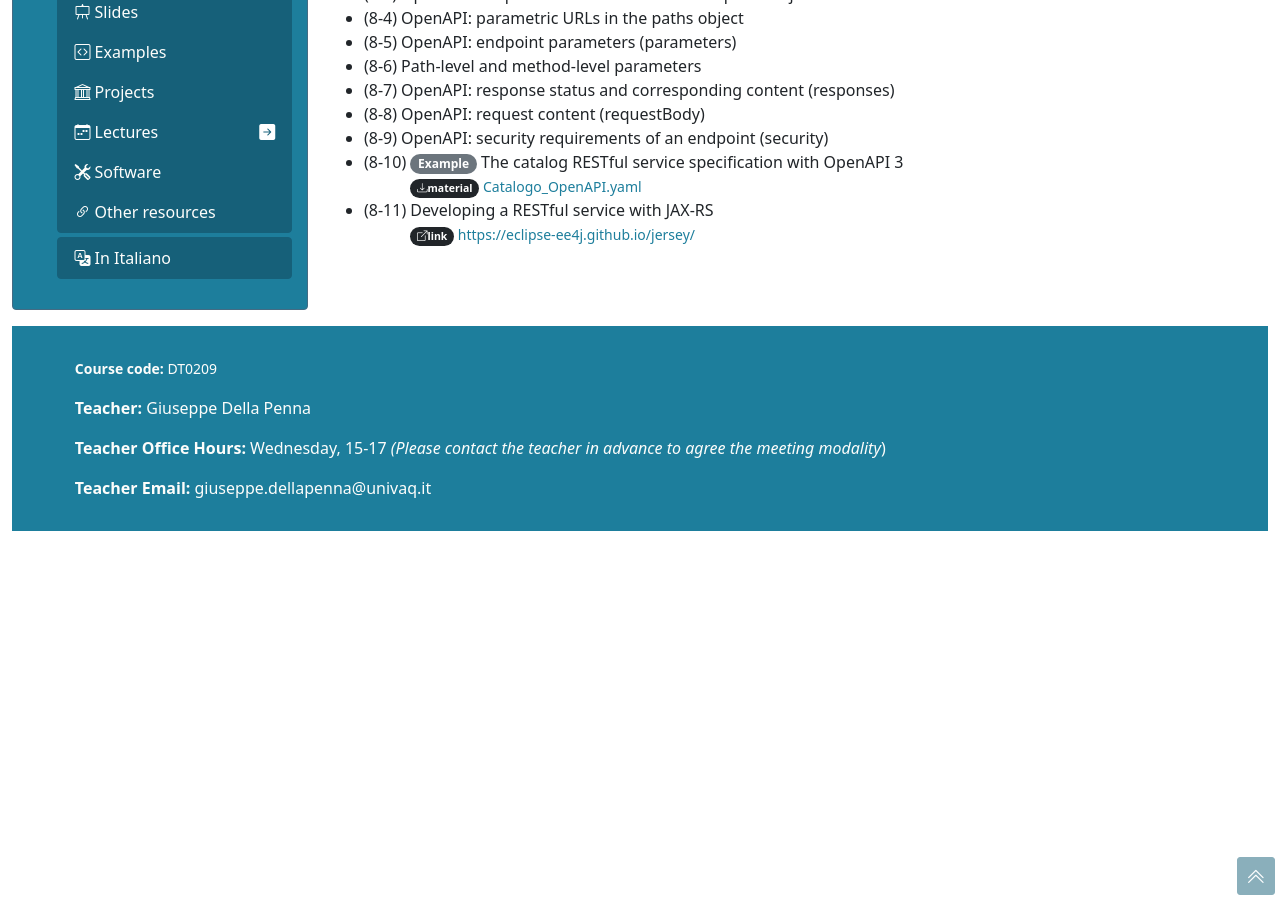
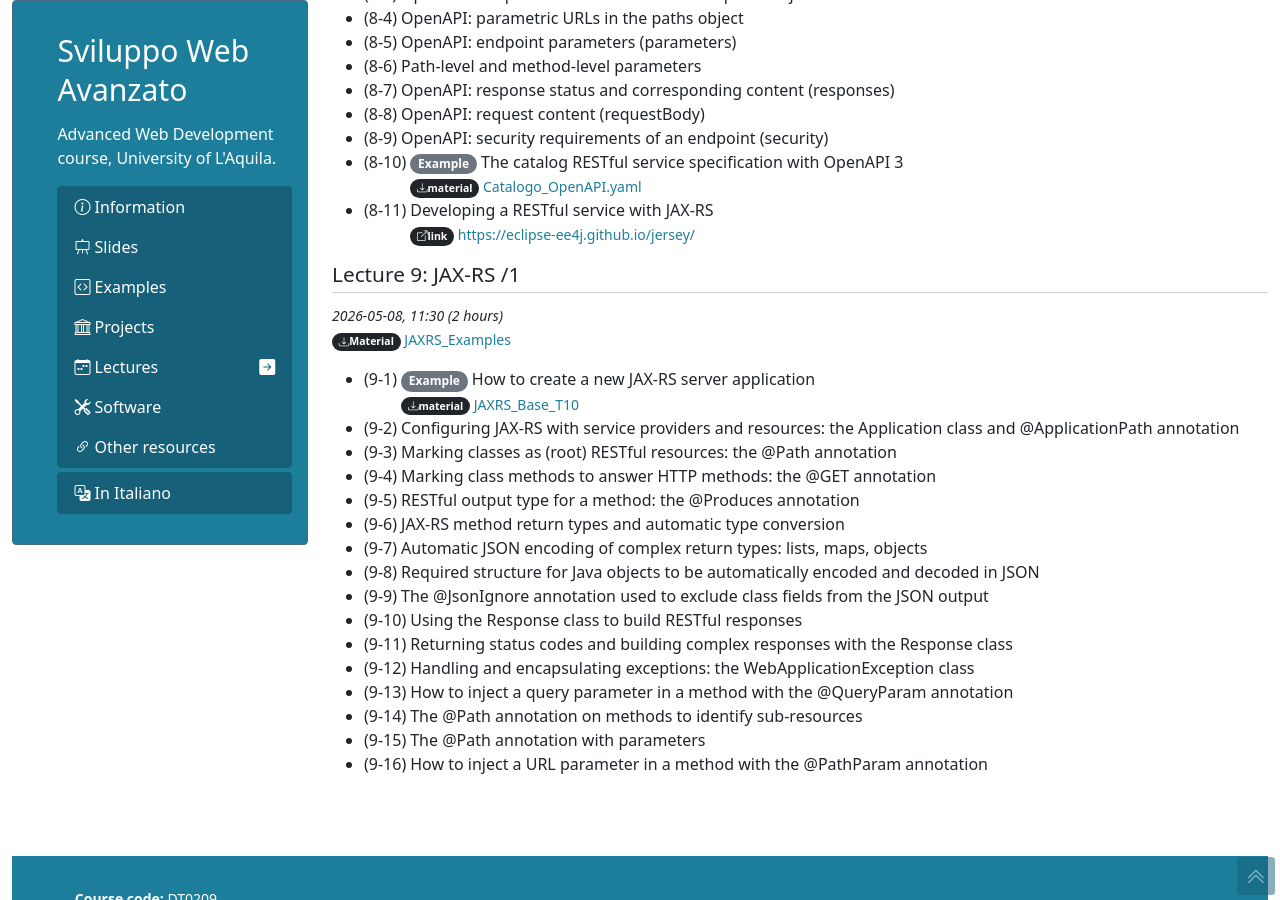
Before and after one commit to SviluppoWebAvanzato-Univaq/SviluppoWebAvanzato-Univaq.github.io, a Jekyll site: the page built from logs/log-en-current.html, in a window 1280 px wide and 900 px high, scrolled down 4791 px. Built offline with Jekyll 4.4.1, drawn with Linux system fonts in a browser that asks for light colours; some of the changed text lies outside the part shown.

Commit message:
Weekly update

```diff
--- a/_data/log-2025.json
+++ b/_data/log-2025.json
@@ -809,5 +809,91 @@
     "title": {
       "all": "OpenAPI /2"
     }
+  },
+  {
+    "date": "2026-05-08T11:30:00",
+    "duration": 2,
+    "attachments": [
+      {
+        "name": "JAXRS_Examples",
+        "link": "https://github.com/SviluppoWebAvanzato-Univaq/JAXRS_Examples"
+      }
+    ],
+    "arguments": [
+      {
+        "en": "How to create a new JAX-RS server application",
+        "it": "Creare una nuova applicazione server JAX-RS",
+        "type": "esempio",
+        "attachments": [
+          {
+            "name": "JAXRS_Base_T10",
+            "link": "https://github.com/SviluppoWebAvanzato-Univaq/JAXRS_Base_T10"
+          }
+        ]
+      },
+      {
+        "en": "Configuring JAX-RS with service providers and resources: the Application class and  @ApplicationPath annotation",
+        "it": "Configurare JAX-RS con le risorse e i provider necessari: la classe Application e l'annotazione @ApplicationPath"
+      },
+      {
+        "en": "Marking classes as (root) RESTful resources: the @Path annotation",
+        "it": "Marcare le classi come risorse (root) RESTful: l'annotazione @Path"
+      },
+      {
+        "en": "Marking class methods to answer HTTP methods: the @GET annotation",
+        "it": "Marcare i metodi di una classe per rispondere ai metodi HTTP: l'annotazione @GET"
+      },
+      {
+        "en": "RESTful output type for a method: the @Produces annotation",
+        "it": "Identificare il tipo RESTful di output di un metodo: l'annotazione @Produces"
+      },
+      {
+        "en": "JAX-RS method return types and automatic type conversion",
+        "it": "Tipi restituibili da JAX-RS e conversione automatica di tipo"
+      },
+      {
+        "en": "Automatic JSON encoding of complex return types: lists, maps, objects",
+        "it": "Restituire tipo complessi con codifica automatica JSON: liste, mappe, oggetti"
+      },
+      {
+        "en": "Required structure for Java objects to be automatically encoded and decoded in JSON",
+        "it": "Oggetti Java (de)codificabili in JSON: caratteristiche richieste"
+      },
+      {
+        "en": "The @JsonIgnore annotation used to exclude class fields from the JSON output",
+        "it": "L'annotazione @JsonIgnore per escludere campi dall'ouput"
+      },
+      {
+        "en": "Using the Response class to build RESTful responses",
+        "it": "Usare la classe Response per costruire le risposte RESTful"
+      },
+      {
+        "en": "Returning status codes and building complex responses with the Response class",
+        "it": "Restituire codici di stato e costruire risposte complesse con la classe Response"
+      },
+      {
+        "en": "Handling and encapsulating exceptions: the WebApplicationException class",
+        "it": "Gestire e incapsulare le eccezioni: la classe WebApplicationException"
+      },
+      {
+        "en": "How to inject a query parameter in a method with the @QueryParam annotation",
+        "it": "Iniettare un parametro di query in quelli di un metodo con l'annotazione @QueryParam"
+      },
+      {
+        "en": "The @Path annotation on methods to identify sub-resources",
+        "it": "Uso dell'annotazione @Path sui metodi per identificare sotto-risorse"
+      },
+      {
+        "en": "The @Path annotation with parameters",
+        "it": "Uso dell'annotazione @Path con parti parametriche"
+      },
+      {
+        "en": "How to inject a URL parameter in a method with the @PathParam annotation",
+        "it": "Iniettare un parametro della URL in quelli di un metodo con l'annotazione @PathParam"
+      }
+    ],
+    "title": {
+      "all": "JAX-RS /1"
+    }
   }
 ]
```
